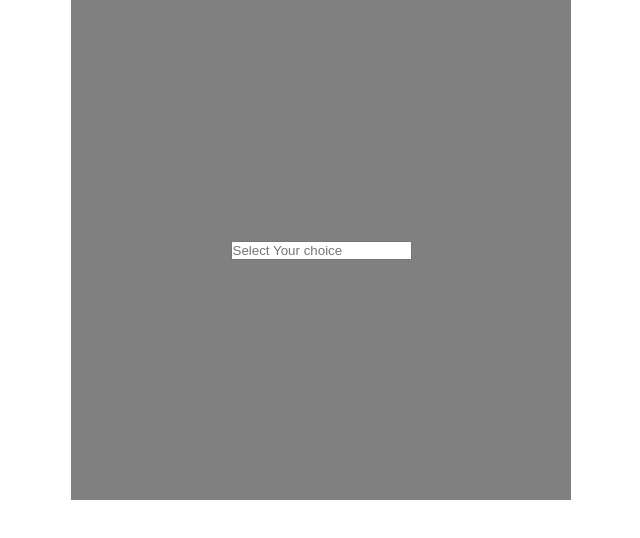
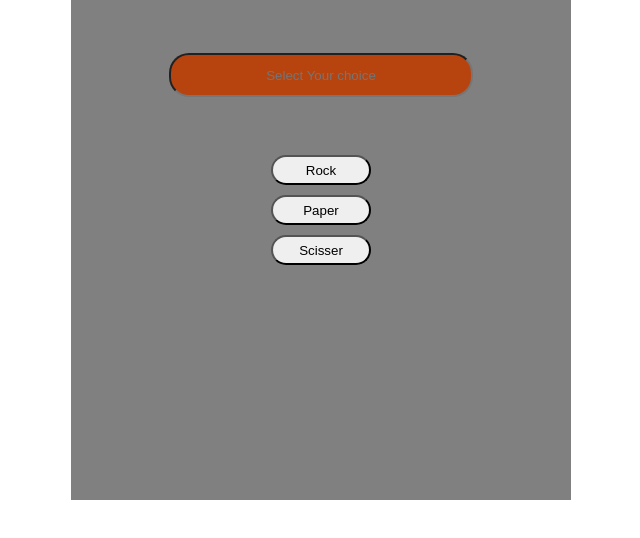
Before and after one commit to Sachin-138522/Rockpaperandceiser, a plain HTML site: page index.html in a window 1280 px wide. Shown: the whole page, without its empty margins (319-959 px from the left). Drawn offline with Linux system fonts and the light colour scheme.

Commit message:
Selected all the html button and input filed using queryselector

```diff
--- a/index.html
+++ b/index.html
@@ -1,20 +1,25 @@
 <!DOCTYPE html>
 <html lang="en">
-<head>
-    <meta charset="UTF-8">
-    <meta name="viewport" content="width=device-width, initial-scale=1.0">
+  <head>
+    <meta charset="UTF-8" />
+    <meta name="viewport" content="width=device-width, initial-scale=1.0" />
     <title>Rock papaer sciser</title>
-    <link rel="stylesheet" href="style.css">
-</head>
-<body>
+    <link rel="stylesheet" href="style.css" />
+  </head>
+  <body>
+    <div id="box">
+      <div id="input">
+        <input id="display" type="text" placeholder="Select Your choice" readonly />
+      </div>
+      <div id="button">
+        <button id="btn1">Rock</button>
+        <button id="btn2">Paper</button>
+        <button id="btn3">Scisser</button>
+      </div>
+    </div>
 
-   <div id="box">
+    <script  src="script.js">
 
-    <input type="text" placeholder="Select Your choice" readonly>
-
-
-   </div>
-
-    <script src="script.js"></script>
-</body>
+    </script>
+  </body>
 </html>
--- a/script.js
+++ b/script.js
@@ -1,22 +1,33 @@
-console.log("hello world")
+const display = document.querySelector("#input");
+const rock = document.querySelector('#btn1');
+const paper = document.querySelector('#btn2');
+const scissors = document.querySelector('#btn3');
 
+const setRock = (e) => {
+   display.innerText = "You choose Rock"
+   display.style.backgroundColor = "red"
+};
+const setPaper = (e)=>{
+   display.textContent = "You choose Paper"
+}
+const setScissors = (e)=>{
+    display.textContent = "You choose scisser"
+
+}
+rock.addEventListener("click", setRock);
+paper.addEventListener("click", setPaper);
+scissors.addEventListener("click", setScissors);
 
 const computerChoice = () => {
-     const choice = [
-        "Rock" , "Paper " , "Scisser"
-     ]
-     const computer = choice[Math.floor(Math.random()*3)]
+    const choice = ["Rock", "Paper", "Scissors"];
+    const computer = choice[Math.floor(Math.random() * 3)];
+    return computer;
+};
 
-     return computer
-}
-console.log("again hello")
+const humanChoice = () => {
+    const choice = prompt("Enter your choice");
+    return choice;
+};
 
-const humanChoice = ()=>{
-     const choice = prompt(" Enter your choice")
-
-    return  choice
-}
-const computer = computerChoice()
-console.log(computer)
-
-// humanChoice();
+const computer = computerChoice();
+console.log("Computer choice:", computer);
--- a/style.css
+++ b/style.css
@@ -13,5 +13,37 @@ body{
     background-color: grey;
     display: flex;
     justify-content: center;
+    display: inline;
+    flex-direction: column-reverse;
+}
+#input{
+    height: 150px;
+    width: 100%;
+    /* border:2px solid black; */
+    display: flex;
+    justify-content: center;
     align-items: center;
+
 }
+#input input{
+    height: 40px;
+    width: 300px;
+    text-align: center;
+    border-radius: 20px;
+    background-color: rgb(183, 68, 15);
+}
+#button{
+    height: 120px;
+    width: 100%;
+    /* border: 2px solid black; */
+    display: flex;
+    justify-content: center;
+    align-items: center;
+    flex-direction: column;
+}
+#button button {
+    height: 30px;
+    width: 100px;
+    margin: 5px;
+    border-radius: 20px;
+}
```
